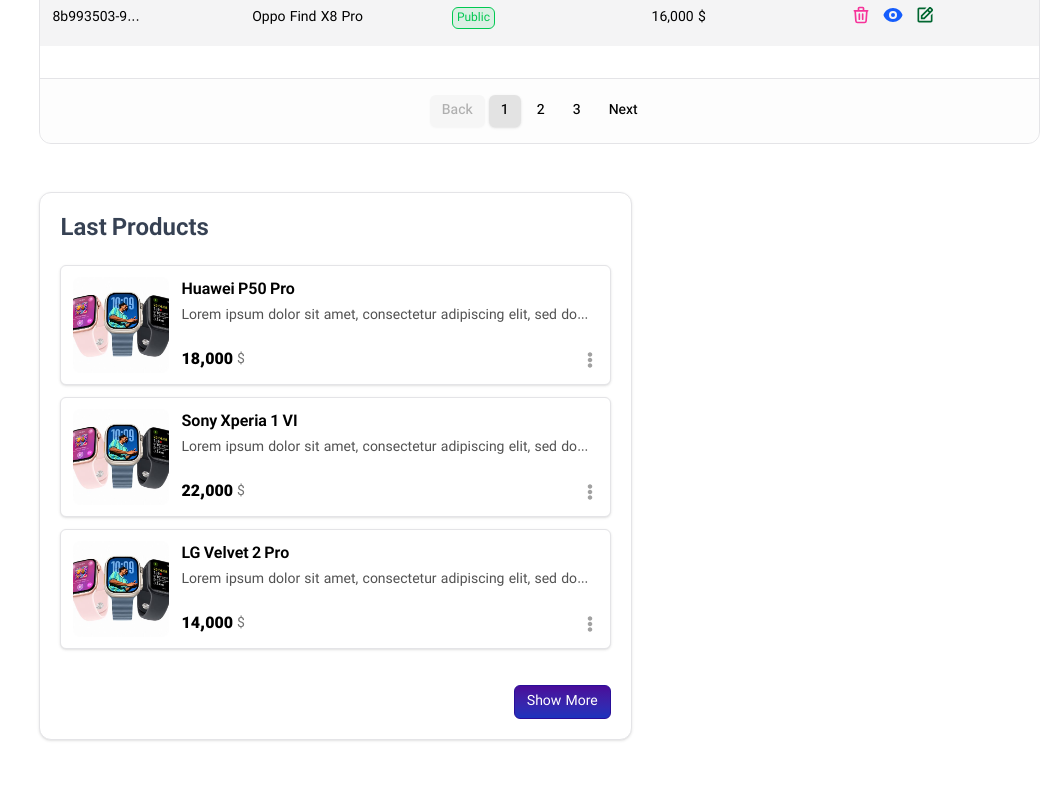
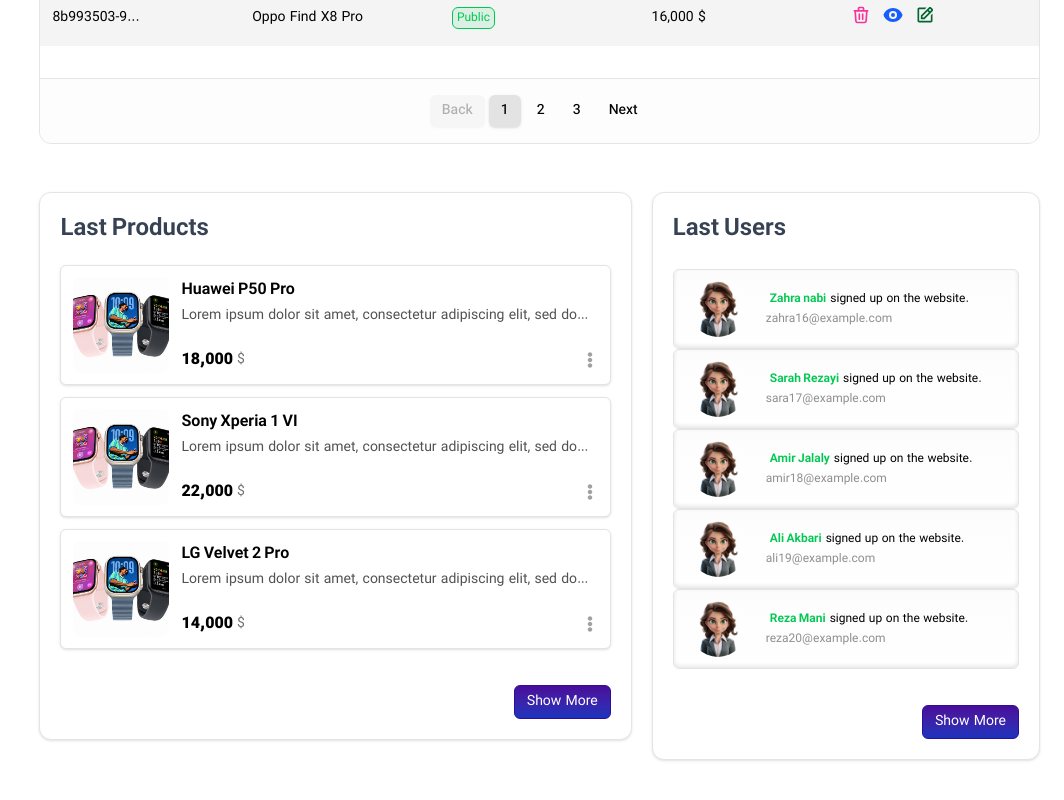
Before and after one commit to Reza-Bamoniri/Admin-Dashboard, a React (Vite) app: page / in a window 1280 px wide. Shown: the part 1374-2174 px from the top of the page, without its empty margins (216-1280 px from the left). Built offline with nearby package versions, Linux system fonts and the light colour scheme.

Commit message:
feat: Add last users box

```diff
--- /dev/null
+++ b/src/components/QuickOverview/LastUsers.jsx
@@ -0,0 +1,25 @@
+import React from 'react'
+import SectionTitle from '../common/SectionTitle'
+import users from '../../data/users'
+import UserCard from './UserCard'
+import OpenInPage from './OpenInPage'
+
+const LastUsers = () => {
+  return (
+    <div className="col-span-2 max-h-max">
+
+        <SectionTitle title="Last Users"/>
+
+        <div className='mt-6'>
+            {
+                users.slice(-5).map((user) => <UserCard key={user.id} {...user}/>)
+            }
+        </div>
+
+        <OpenInPage route="/users"/>
+
+    </div>
+  )
+}
+
+export default LastUsers
--- a/src/components/QuickOverview/QuickOverview.jsx
+++ b/src/components/QuickOverview/QuickOverview.jsx
@@ -1,10 +1,13 @@
 import React from 'react'
 import LastProducts from './LastProducts'
+import LastUsers from './LastUsers'
 
 const QuickOverview = () => {
   return (
     <div className="space-y-10 grid grid-cols-5 *:p-5 *:border my-12 *:primary-border-color *:bg-white *:rounded-xl gap-5 *:shadow">
         <LastProducts/>
+
+        <LastUsers/>
     </div>
   )
 }
--- /dev/null
+++ b/src/components/QuickOverview/UserCard.jsx
@@ -0,0 +1,21 @@
+const UserCard = ({ fullName, email, profile }) => {
+  return (
+    <article className="flex h-20 rounded-md bg-linear-to-b from-zinc-50/50 shadow-[inset_0_-2px_4px_rgba(0,0,0,0.1)] border p-4 items-center primary-border-color gap-5">
+      <div className="size-14 rounded-full overflow-hidden">
+        <img src={profile} alt="Avatar" className="size-full object-cover" />
+      </div>
+      <div className="text-xs space-y-1">
+        <p>
+
+          <span className="inline-block text-green-500 px-1">
+            <strong>{fullName}</strong>
+          </span>
+              signed up on the website.
+        </p>
+        <p className="text-neutral-500/80">{email}</p>
+      </div>
+    </article>
+  );
+};
+
+export default UserCard;
--- /dev/null
+++ b/src/data/users.js
@@ -0,0 +1,199 @@
+export const userRoles = [
+  {
+    label: "User",
+    value: "USER",
+  },
+  {
+    label: "Manager",
+    value: "ADMIN",
+  },
+  {
+    label: "Support",
+    value: "SUPPORT",
+  },
+];
+
+const users = [
+  {
+    id: crypto.randomUUID(),
+    userName: "peyman-geek",
+    fullName: "Peyman Ahmadi",
+    phoneNumber: "09911871596",
+    email: "peymangeek@gmail.com",
+    role: userRoles[1],
+    profile: "/images/avatar.jpg",
+  },
+  {
+    id: crypto.randomUUID(),
+    userName: "Reza2",
+    fullName: "Reza Ahmadi",
+    phoneNumber: "09129876543",
+    email: "reza2@example.com",
+    role: userRoles[0],
+    profile: "/images/avatar.jpg",
+  },
+  {
+    id: crypto.randomUUID(),
+    userName: "Mohammad3",
+    fullName: "Mohammad Talebi",
+    phoneNumber: "09121234567",
+    email: "mohammad3@example.com",
+    role: userRoles[2],
+    profile: "/images/avatar.jpg",
+  },
+  {
+    id: crypto.randomUUID(),
+    userName: "Zahra4",
+    fullName: "Zahra Rezayi",
+    phoneNumber: "09123456789",
+    email: "zahra4@example.com",
+    role: userRoles[0],
+    profile: "/images/avatar.jpg",
+  },
+  {
+    id: crypto.randomUUID(),
+    userName: "Sara5",
+    fullName: "Sarah Max",
+    phoneNumber: "09127654321",
+    email: "sara5@example.com",
+    role: userRoles[1],
+    profile: "/images/avatar.jpg",
+  },
+  {
+    id: crypto.randomUUID(),
+    userName: "Amir6",
+    fullName: "Amir Ahmadi",
+    phoneNumber: "09125553322",
+    email: "amir6@example.com",
+    role: userRoles[2],
+    profile: "/images/avatar.jpg",
+  },
+  {
+    id: crypto.randomUUID(),
+    userName: "Ali7",
+    fullName: "Ali Rezayi",
+    phoneNumber: "09121112233",
+    email: "ali7@example.com",
+    role: userRoles[0],
+    profile: "/images/avatar.jpg",
+  },
+  {
+    id: crypto.randomUUID(),
+    userName: "Reza8",
+    fullName: "Reza Mahmoodi",
+    phoneNumber: "09123334455",
+    email: "reza8@example.com",
+    role: userRoles[1],
+    profile: "/images/avatar.jpg",
+  },
+  {
+    id: crypto.randomUUID(),
+    userName: "Mohammad9",
+    fullName: "Mohammad Kabiri",
+    phoneNumber: "09124445566",
+    email: "mohammad9@example.com",
+    role: userRoles[2],
+    profile: "/images/avatar.jpg",
+  },
+  {
+    id: crypto.randomUUID(),
+    userName: "Zahra10",
+    fullName: "Zahra Ahmadi",
+    phoneNumber: "09129998877",
+    email: "zahra10@example.com",
+    role: userRoles[0],
+    profile: "/images/avatar.jpg",
+  },
+  {
+    id: crypto.randomUUID(),
+    userName: "Sara11",
+    fullName: "Sarah Zare",
+    phoneNumber: "09126667788",
+    email: "sara11@example.com",
+    role: userRoles[2],
+    profile: "/images/avatar.jpg",
+  },
+  {
+    id: crypto.randomUUID(),
+    userName: "Amir12",
+    fullName: "Amir Ahmadi",
+    phoneNumber: "09127778899",
+    email: "amir12@example.com",
+    role: userRoles[0],
+    profile: "/images/avatar.jpg",
+  },
+  {
+    id: crypto.randomUUID(),
+    userName: "Ali13",
+    fullName: "Ali Siyani",
+    phoneNumber: "09128889900",
+    email: "ali13@example.com",
+    role: userRoles[1],
+    profile: "/images/avatar.jpg",
+  },
+  {
+    id: crypto.randomUUID(),
+    userName: "Reza14",
+    fullName: "Reza Moradi",
+    phoneNumber: "09123332211",
+    email: "reza14@example.com",
+    role: userRoles[2],
+    profile: "/images/avatar.jpg",
+  },
+  {
+    id: crypto.randomUUID(),
+    userName: "Mohammad15",
+    fullName: "Mohammad Ahmadi",
+    phoneNumber: "09121119900",
+    email: "mohammad15@example.com",
+    role: userRoles[0],
+    profile: "/images/avatar.jpg",
+  },
+  {
+    id: crypto.randomUUID(),
+    userName: "Zahra16",
+    fullName: "Zahra nabi",
+    phoneNumber: "09129997766",
+    email: "zahra16@example.com",
+    role: userRoles[2],
+    profile: "/images/avatar.jpg",
+  },
+  {
+    id: crypto.randomUUID(),
+    userName: "Sara17",
+    fullName: "Sarah Rezayi",
+    phoneNumber: "09127775544",
+    email: "sara17@example.com",
+    role: userRoles[0],
+    profile: "/images/avatar.jpg",
+  },
+  {
+    id: crypto.randomUUID(),
+    userName: "Amir18",
+    fullName: "Amir Jalaly",
+    phoneNumber: "09125556677",
+    email: "amir18@example.com",
+    role: userRoles[1],
+    profile: "/images/avatar.jpg",
+  },
+  {
+    id: crypto.randomUUID(),
+    userName: "Ali19",
+    fullName: "Ali Akbari",
+    phoneNumber: "09124443322",
+    email: "ali19@example.com",
+    role: userRoles[0],
+    profile: "/images/avatar.jpg",
+  },
+  {
+    id: crypto.randomUUID(),
+    userName: "Reza20",
+    fullName: "Reza Mani",
+    phoneNumber: "09126665544",
+    email: "reza20@example.com",
+    role: userRoles[2],
+    profile: "/images/avatar.jpg",
+  },
+];
+
+export default users;
```
